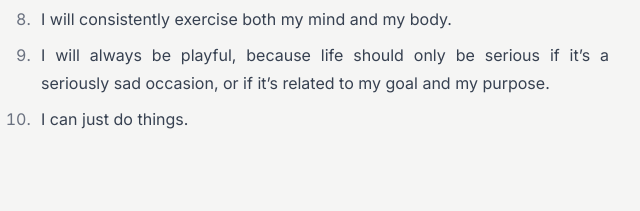
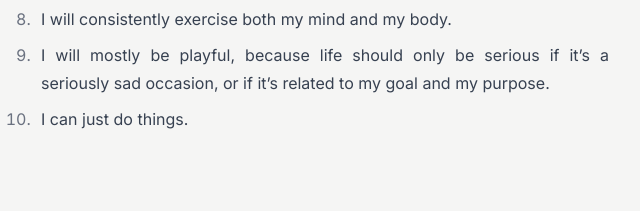
Before and after one commit to iamneek/neek-folio, an Astro site: page /blog/00-the-principles in a window 1280 px wide. Shown: the part 1121-1332 px from the top of the page, 331-971 px from the left. Built offline with nearby package versions, Linux system fonts and the light colour scheme; Astro itself is replaced by a stand-in of ours; a web font is replaced by a local one.

Commit message:
small change in the principles

```diff
--- a/src/content/blog/00-the-principles/index.md
+++ b/src/content/blog/00-the-principles/index.md
@@ -2,6 +2,7 @@
 title: The Principles
 description: I realized that as a human, it is important to have your own guiding principles in life.
 date: 2026-11-21
+pin: true
 tags: ["Misc", "Personal"]
 ---
 
@@ -20,5 +21,5 @@ I have thought about some of them, some of them, I've borrowed, some were inspir
 6. I will say 'YES' to things I truly want to do, and a 'NO' with genuine reason whenever I feel like I should say a NO.
 7. I will befriend people who have ambitious goals, and are working towards it, and in their surrounding, I'll grow.
 8. I will consistently exercise both my mind and my body.
-9. I will always be playful, because life should only be serious if it's a seriously sad occasion, or if it's related to my goal and my purpose.
+9. I will mostly be playful, because life should only be serious if it's a seriously sad occasion, or if it's related to my goal and my purpose.
 10. I can just do things.
```
